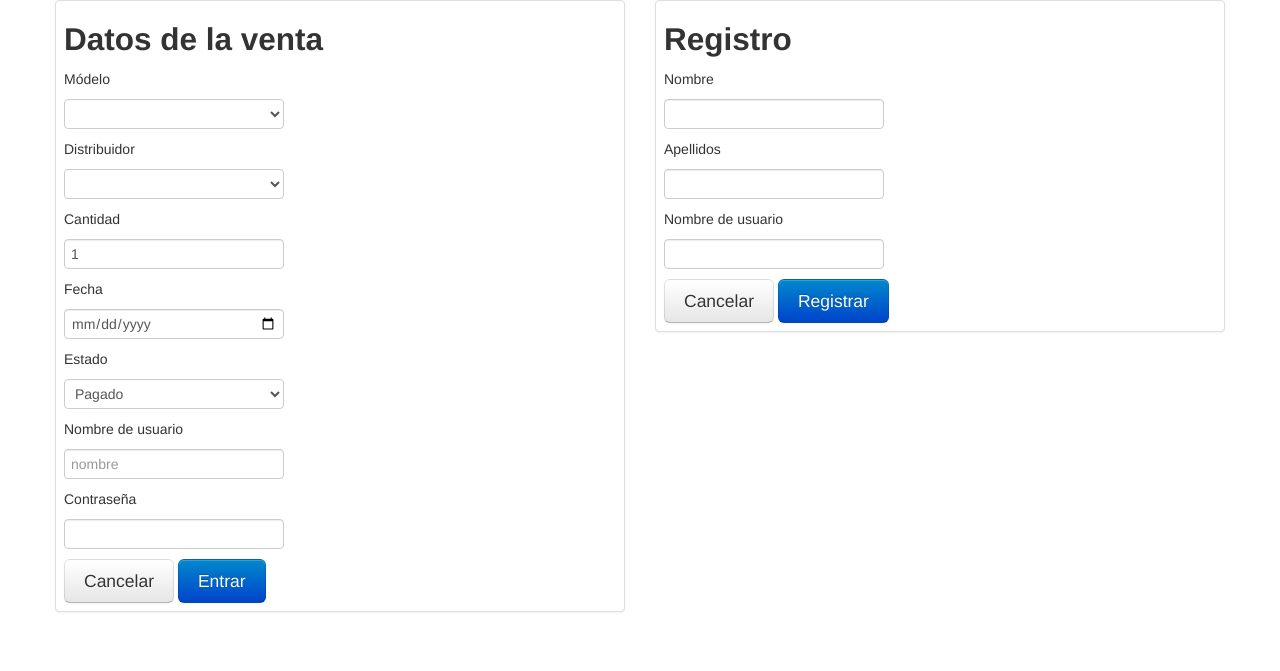
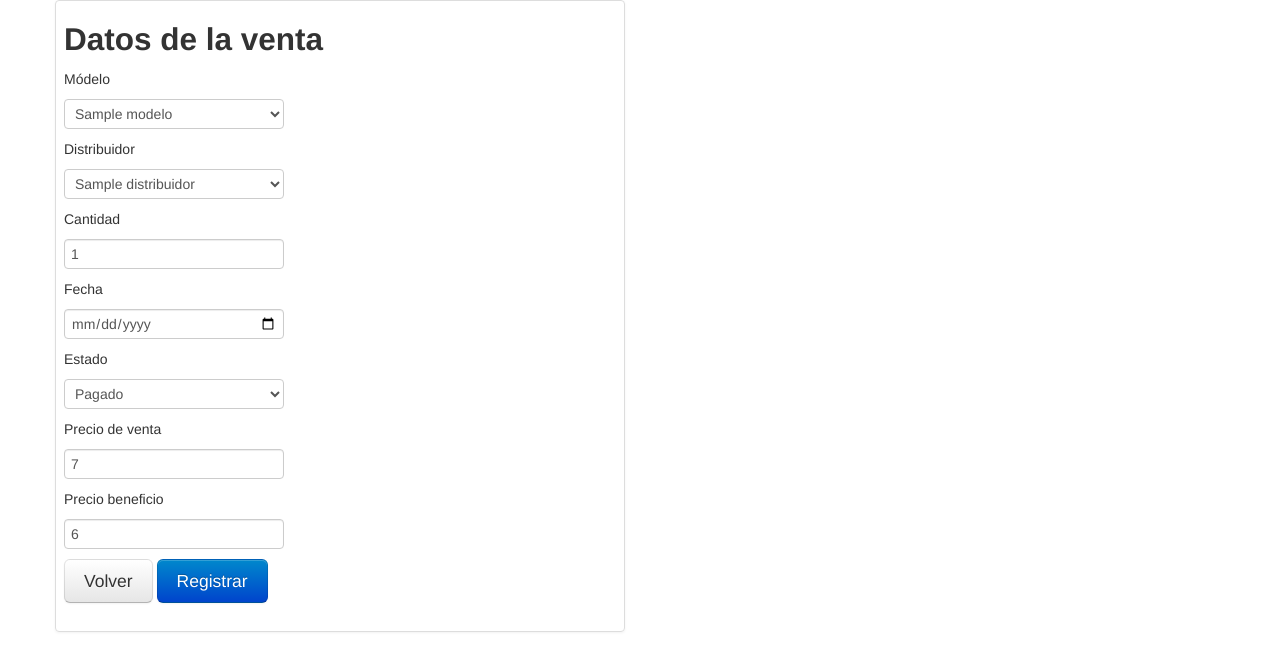
Before and after one commit to warante/contabilidad, a PHP site: page /php/registrarVenta.php in a window 1280 px wide. Shown: the top 671 px of the page. Run offline with PHP 8.4, Linux system fonts and the light colour scheme; tables that the repository leaves empty or names only in its code hold one stand-in row (values such as "Sample post"); lists and menus that the app fills with data are empty.

Commit message:
resubida de archivos

```diff
--- /dev/null
+++ b/php/db.php
@@ -0,0 +1,6 @@
+<?php
+	$server = "localhost";	// nombre del servidor
+	$database = "contabilidad";		// nombre de la base de datos
+	$db_user = "root";		// nombre del usuario de la base de datos
+	$db_pass = "131415";	// contraseña del usuario
+?>
--- a/php/registrarVenta.php
+++ b/php/registrarVenta.php
@@ -8,24 +8,65 @@
 	<link rel="icon" type="image/icon" href="../img/favicon.ico" />
 </head>
 <body>
+
 <div class="container">
+
+<?php
+		include("db.php");
+		$conn = mysql_connect($server, $db_user, $db_pass) or die(mysql_error());
+		mysql_select_db($database, $conn);
+
+		if(isset($_POST['registrar']))
+		{
+			$cod_venta = time();
+			$modelo = $_POST['modelo'];
+			$distribuidor = $_POST['distribuidor'];
+			$cantidad = $_POST['cantidad'];
+			$fecha_venta = $_POST['fecha'];
+			$estado = $_POST['estado'];
+			$pvp_venta = $_POST['pvp_venta'];
+			$pvp_beneficio = $_POST['pvp_beneficio'];
+			$fecha_reg = date("d-m-y  G:i:s");
+
+			$insertar = "INSERT INTO `contabilidad`.`venta` (`cod_venta`, `modelo`, `distribuidor`, `cantidad`, `fecha_venta`, `estado`, `pvp_venta`, `pvp_beneficios`, `fecha registro`) VALUES ('$cod_venta', '$modelo', '$distribuidor', '$cantidad', '$fecha_venta', '$estado', '$pvp_venta', '$pvp_beneficio', '$fecha_reg');";
+			$result = mysql_query($insertar, $conn) or die(mysql_error());
+			echo '<div class="alert alert-success"> Registro realizado con éxito </div>';
+		}
+
+		$sql_mod = "SELECT * FROM `modelo`";
+		$mod = mysql_query($sql_mod, $conn) or die(mysql_error());
+
+		$sql_dis = "SELECT * FROM `distribuidor`";
+		$dis = mysql_query($sql_dis, $conn) or die(mysql_error());
+?>
 		<div class="row-fluid">
 
 			<div class="span6 thumbnail">
+			<form name="datos_registro" action="registrarVenta.php" method="post" enctype="multipart/form-data">
 				<h2>Datos de la venta</h2>
 
 				<p>Módelo</p>
 				<select name="modelo" id="modelo">
-					<option value=""></option>
+					<?php
+						while($filas = mysql_fetch_array($mod))
+						{
+							echo '<option value="' . $filas['nombre'] . '">' . $filas['nombre'] . '</option>';
+						}
+					?>
 				</select>
 
 				<p>Distribuidor</p>
 				<select name="distribuidor" id="distribuidor">
-					<option value=""></option>
+					<?php
+						while($filas = mysql_fetch_array($dis))
+						{
+							echo '<option value="' . $filas['nombre'] . '">' . $filas['nombre'] . '</option>';
+						}
+					?>
 				</select>
 
 				<p>Cantidad</p>
-				<input type="text" value="1" />
+				<input type="text" value="1" name="cantidad" id="cantidad"/>
 
 				<p>Fecha</p>
 				<input type="date" name="fecha" id="fecha"/>
@@ -36,33 +77,20 @@
 					<option value="pendiente de pago">Pendiente de pago</option>
 				</select>
 
+				<p>Precio de venta</p>
+				<input type="text" name="pvp_venta" id="pvp_venta" value="7" />
 
-
-
-
-				<p>Nombre de usuario</p>
-				<input type="text" placeholder="nombre"/>
-				<p>Contraseña</p>
-				<input type="password"/>
-				<div>
-					<input type="button" value="Cancelar" class="btn btn-large"/>
-					<input type="submit" value="Entrar" class="btn btn-primary btn-large"/>
-				</div>
-			</div>
-			<div class="span6 thumbnail">
-				<h2>Registro</h2>
-				<p>Nombre</p>
-				<input type="text"/>
-				<p>Apellidos</p>
-				<input type="text"/>
-				<p>Nombre de usuario</p>
-				<input type="text"/>
+				<p>Precio beneficio</p>
+				<input type="text" name="pvp_beneficio" id="pvp_beneficio" value="6" />
 
 				<div>
-					<input type="button" value="Cancelar" class="btn btn-large"/>
-					<input type="submit" value="Registrar" class="btn btn-primary btn-large"/>
+					<input type="button" name="volver" id="volver" value="Volver" class="btn btn-large"/>
+					<input type="submit" name="registrar" id="registrar" value="Registrar" class="btn btn-primary btn-large"/>
 				</div>
+
+			</form>
 			</div>
+
 		</div>
 
 </div>
```
Also changed, not shown: index.html (+6 -18 lines), php/consultarVenta.php (added, +46 -0 lines).
